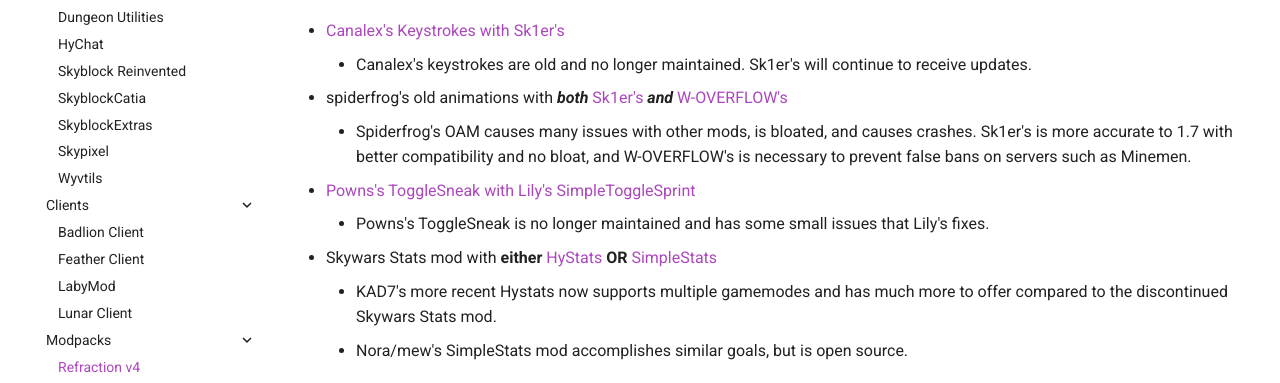
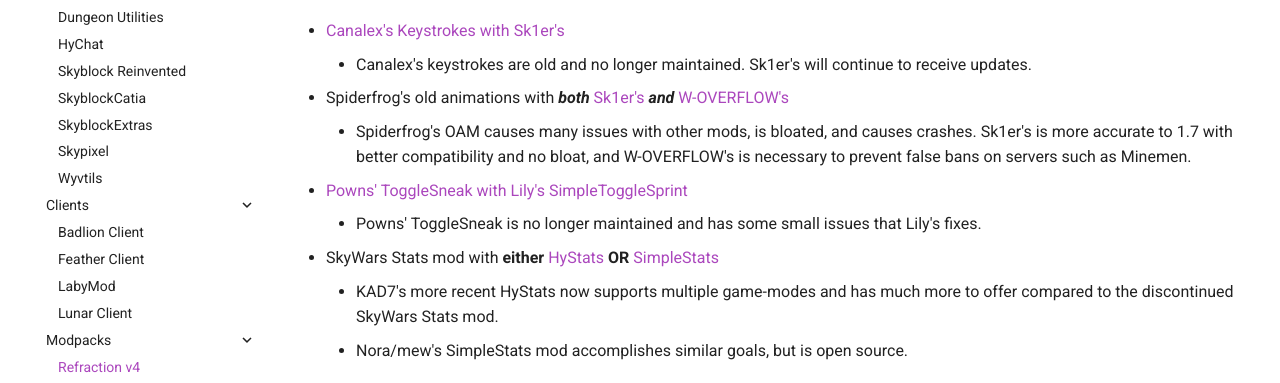
Before and after one commit to MicrocontrollersDev/Alternatives, an MkDocs documentation site: the page built from docs/1.8.9/refraction_v4.md, in a window 1280 px wide and 1400 px high, scrolled down 642 px. Shown: the part 172-555 px from the top of the window. Built offline with MkDocs 1.6.1 and Material for MkDocs 9.7.7, drawn with Linux system fonts in a browser that asks for light colours; comment, search, counter and statistics services are not loaded.

Commit message:
grammar fixes, link changes for consistency

```diff
--- a/docs/1.8.9/refraction_v4.md
+++ b/docs/1.8.9/refraction_v4.md
@@ -9,7 +9,7 @@
 * [Scrollable Tooltips](https://sk1er.club/mods/text_overflow_scroll)
 * [AutoGG](https://sk1er.club/mods/autogg)
 * [Levelhead](https://sk1er.club/mods/level_head)
-* [ToggleChat](https://github.com/boomboompower/ToggleChat/releases/)
+* [ToggleChat](https://github.com/boomboompower/ToggleChat/releases/latest)
 * [Quickplay](https://github.com/QuickplayMod/quickplay/releases/latest)
 * [Nick Hider](https://sk1er.club/mods/nick_hider)
 * [OofMod](https://sk1er.club/mods/refractionoof)
@@ -21,12 +21,12 @@
 
 * [Canalex's Keystrokes with Sk1er's](https://sk1er.club/mods/keystrokesmod)
     * Canalex's keystrokes are old and no longer maintained. Sk1er's will continue to receive updates.
-* spiderfrog's old animations with **_both_** [Sk1er's](https://sk1er.club/beta) **_and_** [W-OVERFLOW's](https://github.com/W-OVERFLOW/OverflowAnimations/releases)
+* Spiderfrog's old animations with **_both_** [Sk1er's](https://sk1er.club/beta) **_and_** [W-OVERFLOW's](https://github.com/W-OVERFLOW/OverflowAnimations/releases/latest)
     * Spiderfrog's OAM causes many issues with other mods, is bloated, and causes crashes. Sk1er's is more accurate to 1.7 with better compatibility and no bloat, and W-OVERFLOW's is necessary to prevent false bans on servers such as Minemen.
-* [Powns's ToggleSneak with Lily's SimpleToggleSprint](https://github.com/My-Name-Is-Jeff/SimpleToggleSprint/releases/latest)
-    * Powns's ToggleSneak is no longer maintained and has some small issues that Lily's fixes.
-* Skywars Stats mod with **either** [HyStats](https://download2270.mediafire.com/0r5h180odzzg/yx8m6ztaduf5bx8/HyStats-v4.0_%281.8.9%29.jar) **OR** [SimpleStats](https://github.com/mew/simplestats)
-    * KAD7's more recent Hystats now supports multiple gamemodes and has much more to offer compared to the discontinued Skywars Stats mod.
+* [Powns' ToggleSneak with Lily's SimpleToggleSprint](https://github.com/My-Name-Is-Jeff/SimpleToggleSprint/releases/latest)
+    * Powns' ToggleSneak is no longer maintained and has some small issues that Lily's fixes.
+* SkyWars Stats mod with **either** [HyStats](https://download2270.mediafire.com/0r5h180odzzg/yx8m6ztaduf5bx8/HyStats-v4.0_%281.8.9%29.jar) **OR** [SimpleStats](https://github.com/mew/SimpleStats/releases/latest)
+    * KAD7's more recent HyStats now supports multiple game-modes and has much more to offer compared to the discontinued SkyWars Stats mod.
     * Nora/mew's SimpleStats mod accomplishes similar goals, but is open source.
 
 ## Remove
```
Also changed, not shown: other parts of docs/1.8.9/refraction_v4.md (+1 -0 lines).
